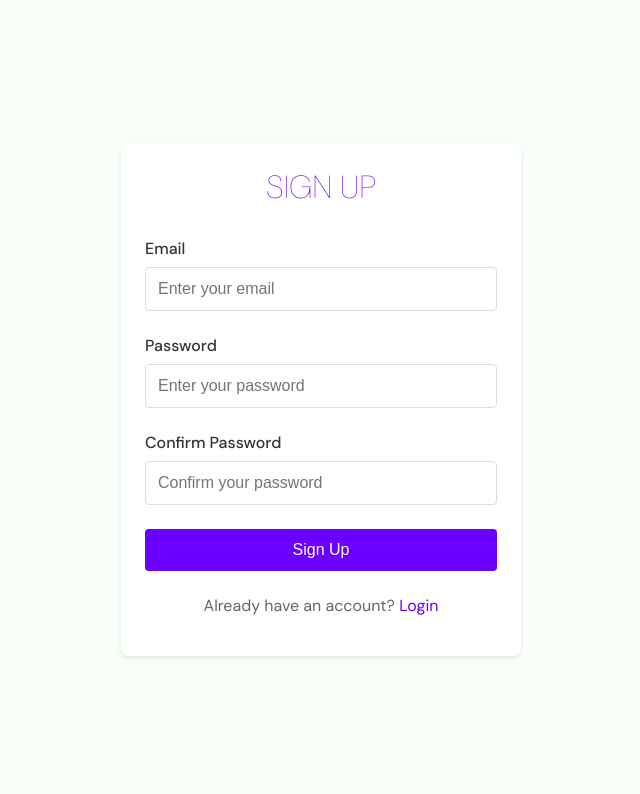
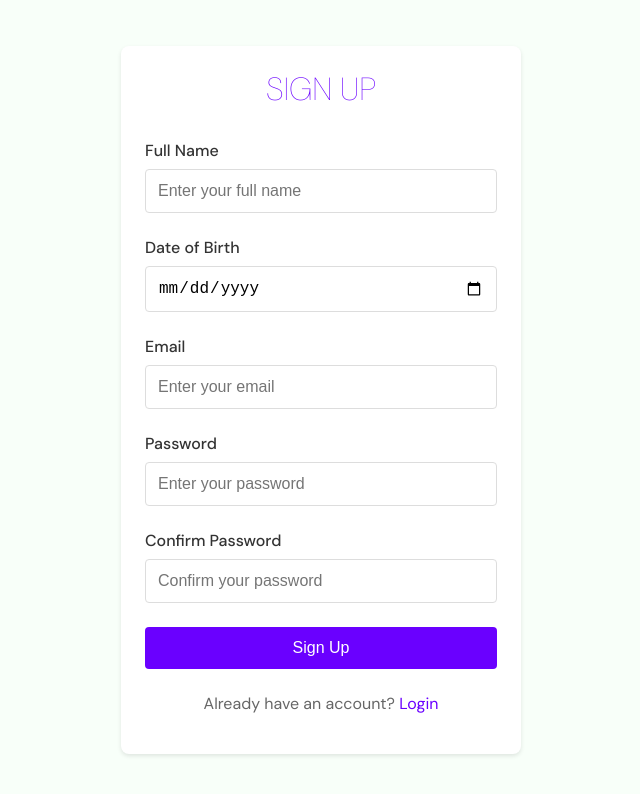
Before and after one commit to amribic/VisitEase, a Svelte app in the folder frontend/: page / in a window 1280 px wide. Both pictures are taken after a click on the button "Sign up". Shown: the top 794 px of the page, without its empty margins (319-959 px from the left). Built offline with nearby package versions, Linux system fonts and the light colour scheme; a web font is replaced by a local one.

Commit message:
ui additions

```diff
--- a/frontend/src/components/Onboarding.svelte
+++ b/frontend/src/components/Onboarding.svelte
@@ -514,7 +514,7 @@
           </div>
         {/if}
       </div>
-      {#if steps[currentStep].type !== 'googleFit'}
+      {#if steps[currentStep].type !== 'googleFit' && steps[currentStep].type !== 'done'}
         <div class="onboarding-actions">
           <button class="skip" on:click={handleSkip}>Skip</button>
           <button class="continue" on:click={handleContinue}>Continue</button>
--- a/frontend/src/components/Signup.svelte
+++ b/frontend/src/components/Signup.svelte
@@ -5,6 +5,8 @@
   let email = '';
   let password = '';
   let confirmPassword = '';
+  let fullName = '';
+  let dateOfBirth = '';
   let error = '';
   let loading = false;
 
@@ -27,7 +29,9 @@
         },
         body: new URLSearchParams({
           email,
-          password
+          password,
+          fullName,
+          dateOfBirth
         }),
         credentials: 'include'
       });
@@ -61,6 +65,27 @@
   {/if}
 
   <form on:submit|preventDefault={handleSubmit}>
+    <div class="form-group">
+      <label for="fullName">Full Name</label>
+      <input
+        type="text"
+        id="fullName"
+        bind:value={fullName}
+        required
+        placeholder="Enter your full name"
+      />
+    </div>
+
+    <div class="form-group">
+      <label for="dateOfBirth">Date of Birth</label>
+      <input
+        type="date"
+        id="dateOfBirth"
+        bind:value={dateOfBirth}
+        required
+      />
+    </div>
+
     <div class="form-group">
       <label for="email">Email</label>
       <input
```
Also changed, not shown: 1 other file (tests, documents, lock files or other folders).
